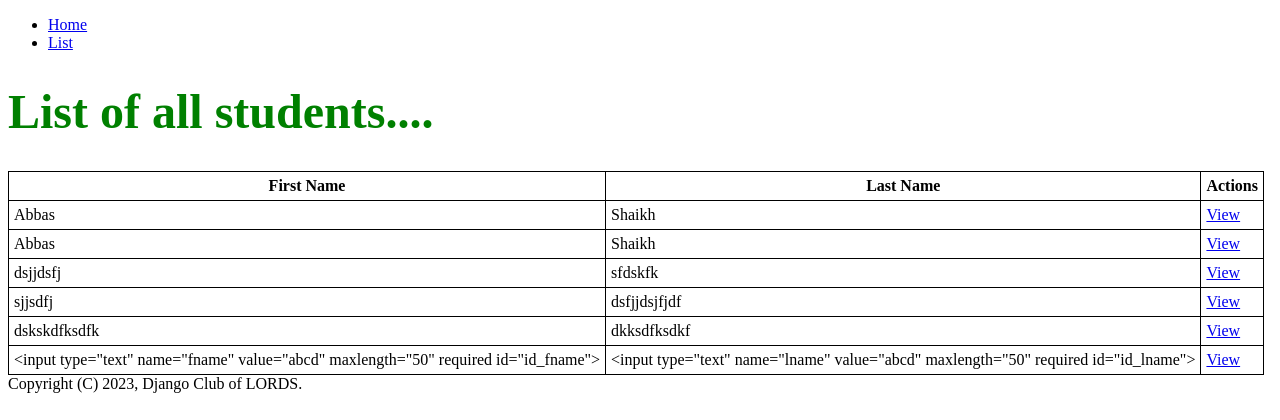
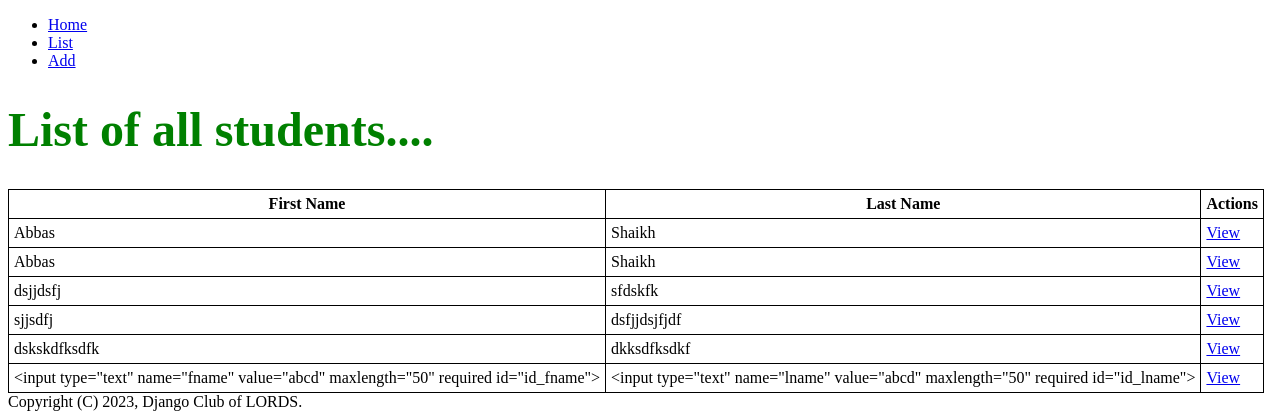
Before and after one commit to mahbubabbas/lords-django-training, a Django app: page /list/ in a window 1280 px wide. Shown: the top 420 px of the page. Run offline with Django 4.2, Linux system fonts and the light colour scheme; data comes from the database, SQL or seed files in the repository; both versions use the stored data as it was after the commit.

Commit message:
models forms

```diff
--- a/myproj/day3_models/forms.py
+++ b/myproj/day3_models/forms.py
@@ -0,0 +1,5 @@
+from django import forms
+
+class StudentForm(forms.Form):
+  fname = forms.CharField(max_length=50, label="First name")
+  lname = forms.CharField(max_length=50, label="Last name")
--- a/myproj/day3_models/templates/add.htm
+++ b/myproj/day3_models/templates/add.htm
@@ -3,4 +3,10 @@
 
 <h1>Add a student here</h1>
 
+<form method="POST">
+  {% csrf_token %}
+  {{form.as_div}}
+  <button type="submit">Add</button>
+</form>
+
 {% endblock %}
--- a/myproj/day3_models/templates/common.htm
+++ b/myproj/day3_models/templates/common.htm
@@ -10,6 +10,7 @@
   <ul>
     <li><a href="/">Home</a></li>
     <li><a href="/list">List</a></li>
+    <li><a href="/add">Add</a></li>
   </ul>
 
   {% block content %}
--- a/myproj/day3_models/views.py
+++ b/myproj/day3_models/views.py
@@ -1,10 +1,9 @@
-from django.shortcuts import render
+from django.shortcuts import redirect, render
 from django.http import HttpResponse
 from django.template import loader
+from day3_models.forms import StudentForm
 
 from day3_models.models import Student
-
-# Create your views here.
 
 def index(req):
   t1 = loader.get_template("index.htm")
@@ -19,4 +18,12 @@ def details(req, id):
   return render(req, "details.htm", {'stu': student})
 
 def add(req):
-  return render(req, "add.htm")
+  stu_form = StudentForm()
+
+  if req.method == 'POST':
+    stu = StudentForm(req.POST)
+    s = Student(fname = stu, lname=stu['lname'])
+    s.save()
+    redirect('/list')
+
+  return render(req, "add.htm", {'form': stu_form})
--- a/myproj/myproj/urls.py
+++ b/myproj/myproj/urls.py
@@ -23,5 +23,6 @@ urlpatterns = [
     path('admin/', admin.site.urls),
     path('', views.index),
     path('list/', views.list),
-    path('details/<int:id>', views.details)
+    path('details/<int:id>', views.details),
+    path('add/', views.add)
 ]
```
Also changed, not shown: myproj/db.sqlite3.
